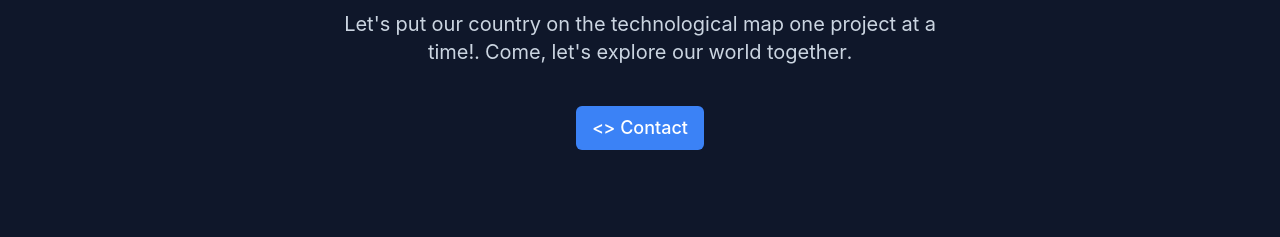
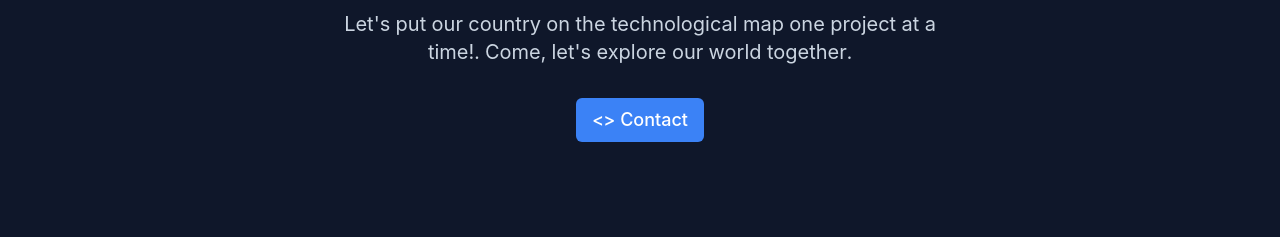
Before and after one commit to AP-DAVID/Crogramtech, a Next.js app: page / in a window 1280 px wide. Shown: the part 258-495 px from the top of the page. Built offline with nearby package versions, Linux system fonts and the light colour scheme.

Commit message:
Crogam site

```diff
--- a/components/Landing/Landing.jsx
+++ b/components/Landing/Landing.jsx
@@ -35,7 +35,7 @@ function Landing() {
                   </p>
                 </div>
 
-                <div className='flex mt-7 text-center justify-center py-7'>
+                <div className='flex mt-7 sm:mt-2 text-center justify-center py-7'>
                   <Link href="#contact">
                     <h1  className='bg-blue-500 px-4 cursor-pointer hover:scale-105 hover:bg-blue-400 hover:shadow-md hover:shadow-blue-400 py-2 rounded-md text-lg text-white'>
                       {"<>"} Contact
```
